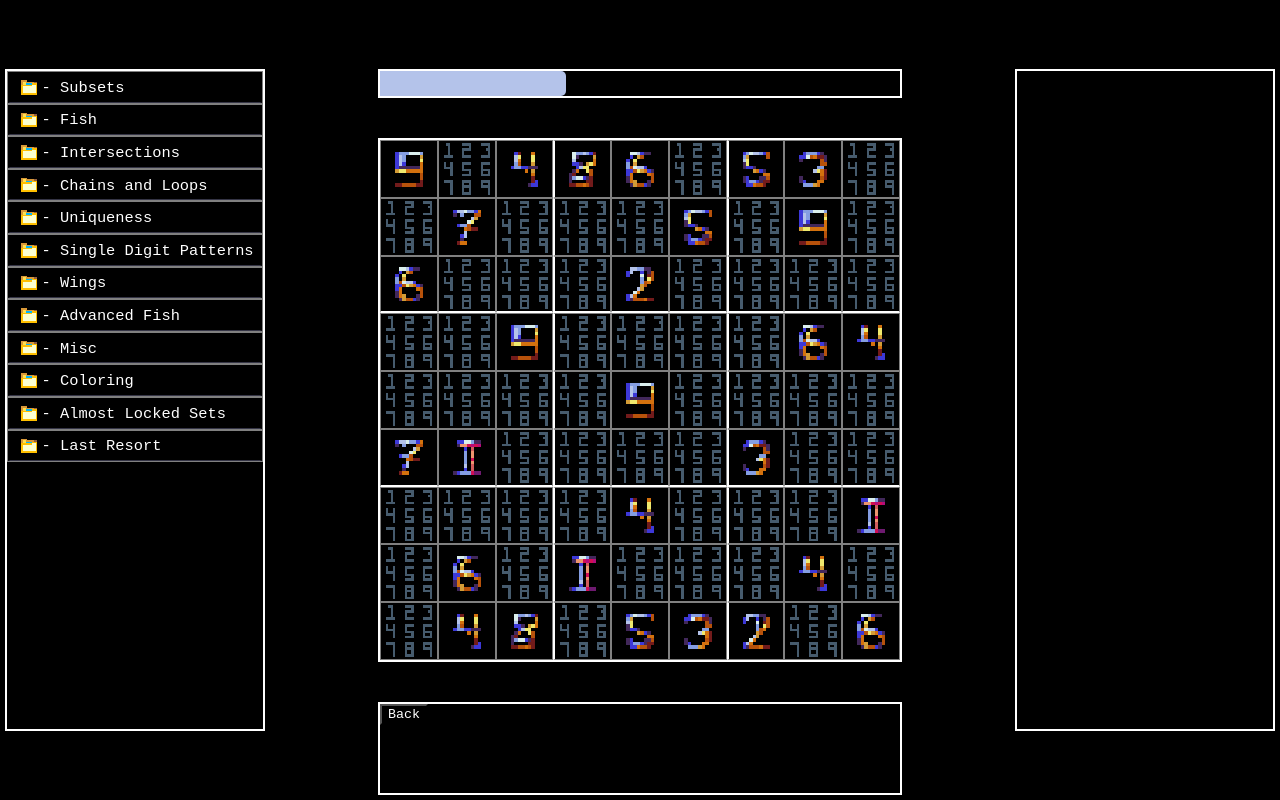
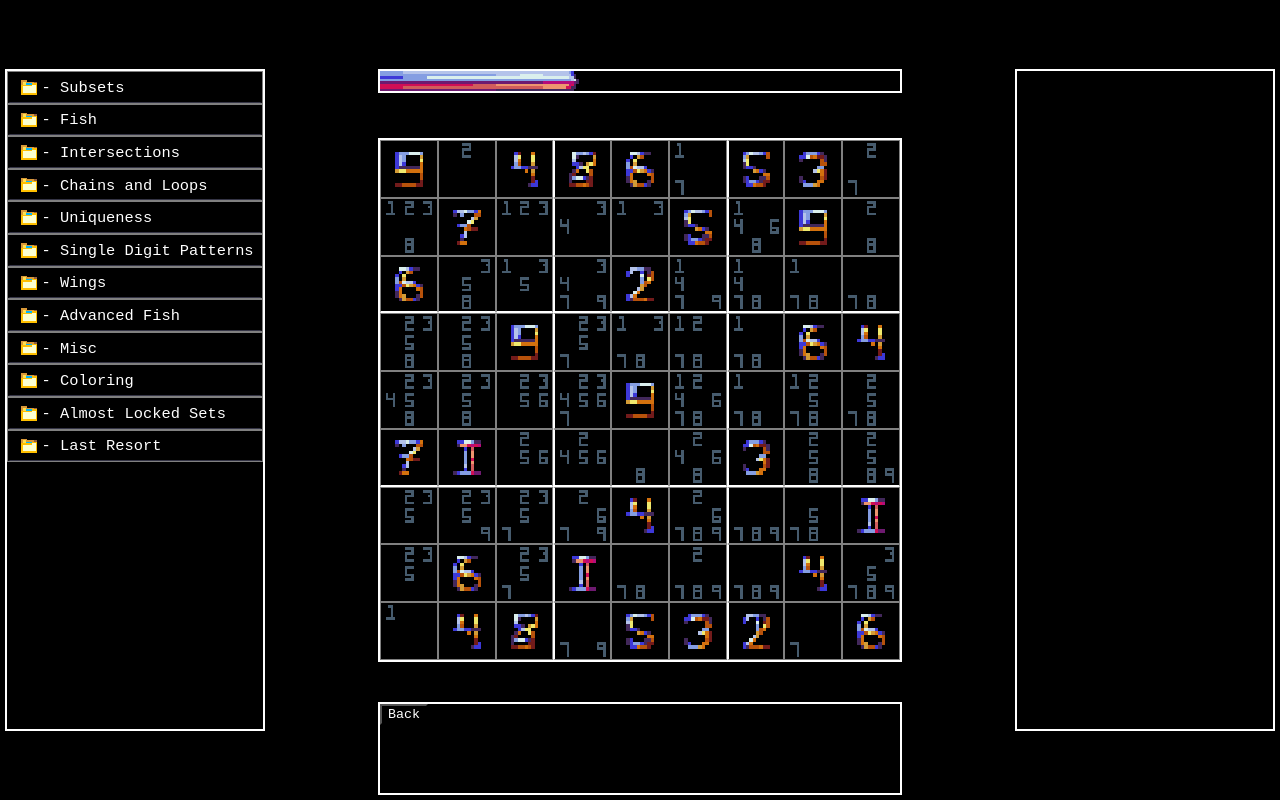
Before and after one commit to AdministratorCyn/2DoKu, a website built with Vite: page src/Sudoku/sudoku.html in a window 1280 px wide. Built offline with nearby package versions, Linux system fonts and the light colour scheme.

Commit message:
very budget progress bar

```diff
--- a/src-tauri/Cargo.toml
+++ b/src-tauri/Cargo.toml
@@ -22,3 +22,4 @@ tauri = { version = "2", features = [] }
 tauri-plugin-opener = "2"
 serde = { version = "1.0", features = ["derive"] }
 serde_json = "1"
+tauri-plugin-prevent-default = "0.2"
--- /dev/null
+++ b/src-tauri/capabilities/prevent-default.json
@@ -0,0 +1,5 @@
+{
+    "identifier": "prevent-default",
+    "windows": ["*"],
+    "permissions": ["prevent-default:default"]
+  }
--- a/src/Sudoku/sudoku.css
+++ b/src/Sudoku/sudoku.css
@@ -125,4 +125,5 @@ a {
 .noResize {
     resize: none;
     overflow: hidden;
+    pointer-events: none;
 }
--- a/src/Sudoku/sudoku.ts
+++ b/src/Sudoku/sudoku.ts
@@ -1,38 +1,65 @@
 import { image } from "@tauri-apps/api";
-
+//import { invoke } from "@tauri-apps/api";
 //add titled border to console
 
+document.addEventListener('contextmenu', (event) => {
+  event.preventDefault();
+});
+//index based comms
+
 const puzzle = "9.486.53..7...5.9.6...2......9....64....9....71....3......4...1.6.1...4..48.532.6";
-let char_grid: number[][] = Array.from({ length: 9 }, () => Array(9).fill(0));
-let cand_grid: boolean[][];
+let temp_grid: number[][] = Array.from({ length: 9 }, () => Array(9).fill(0));
 
 for (let i = 0; i < 9; i++) {
     for (let j = 0; j < 9; j++) {
       if (puzzle.charAt(i * 9 + j) == '.') {
-        char_grid[i][j] = 0;
+        temp_grid[i][j] = 0;
       }
       else {
-        char_grid[i][j] = parseInt(puzzle.charAt(i * 9 + j));
+        temp_grid[i][j] = parseInt(puzzle.charAt(i * 9 + j));
       }
     }
   }
 
 let techList: [string, [string, boolean][]][] = [["Subsets", [["Naked Single", true], ["Hidden Single", false], ["Naked Pair", true]]], ["Fish", [["X-Wing", true], ["Swordfish", true], ["Jellyfish", true]]], ["Intersections", []], ["Chains and Loops", []], ["Uniqueness", []], ["Single Digit Patterns", []], ["Wings", []], ["Advanced Fish", []], ["Misc", []], ["Coloring", []], ["Almost Locked Sets", []], ["Last Resort", []]];
 
-async function autocand() { //figure out how to best do this
+class Sudoku {
+  char_grid: number[][];
+  cand_grid: boolean[][];
+  constructor(char_grid: number[][]) {
+    this.char_grid = char_grid;
+    this.cand_grid = this.autocand();
+  }
+  autocand(): boolean[][] {
+    let temp_bool: boolean[][] = Array.from({ length: 9 }, () => Array(81).fill(true));
 
+    for (let i = 0; i < 9; i++) {
+      for (let j = 0; j < 9; j++) {
+        if (this.char_grid[i][j] != 0) {
+          for (let k = 0; k < 9; k++) {
+            temp_bool[i][k * 9 + this.char_grid[i][j] - 1] = false;
+            temp_bool[k][j * 9 + this.char_grid[i][j] - 1] = false;
+            temp_bool[Math.floor(i / 3) * 3 + Math.floor(k / 3)][Math.floor(j / 3) * 27 + (k % 3) * 9 + this.char_grid[i][j] - 1] = false;
+          }
+        }
+      }
+    }
+    return temp_bool;
+  }
 }
+
+let sudoku = new Sudoku(temp_grid);
 
 //i should add an actual sidebar to all pages
 document.addEventListener('DOMContentLoaded', () => {
-    customElements.define('puz-zel', Sudoku);
+    customElements.define('puz-zel', SudokuGrid);
     customElements.define('ce-ll', Cell);
     const sudokuElement = document.getElementById('sudoku');
     if (sudokuElement) {
-      Object.setPrototypeOf(sudokuElement, Sudoku.prototype);
+      Object.setPrototypeOf(sudokuElement, SudokuGrid.prototype);
       (sudokuElement as any).constructor = Sudoku;
     }
-    sudokuElement ? (sudokuElement as Sudoku).initComp() : null;
+    sudokuElement ? (sudokuElement as SudokuGrid).initComp() : null;
 
 
     const toggle = document.getElementById('techniques');
@@ -93,7 +120,7 @@ document.addEventListener('DOMContentLoaded', () => {
     Object.setPrototypeOf(progressBarElement, ProgressBar.prototype);
     (progressBarElement as any).constructor = ProgressBar;
     (progressBarElement as ProgressBar).connectedCallback();
-    const filledCells = char_grid.flat().filter(num => num !== 0).length;
+    const filledCells = sudoku.char_grid.flat().filter(num => num !== 0).length;
     const progress = (filledCells / 81) * 100;
     (progressBarElement as ProgressBar).setProgress(progress);
   }
@@ -118,8 +145,8 @@ class Cell extends HTMLElement {
         });
       }
       const img = document.createElement('img');
-        img.src = `/src/assets/${char_grid[i][j]}.png`;
-        img.alt = `${char_grid[i][j]}`;
+        img.src = `/src/assets/${sudoku.char_grid[i][j]}.png`;
+        img.alt = `${sudoku.char_grid[i][j]}`;
         img.style.width = '100%';
         img.style.height = '100%';
         button.appendChild(img);
@@ -130,35 +157,43 @@ class Cell extends HTMLElement {
         const button = document.createElement("button");
         this.classList.add('ca');
         const image = document.createElement('img');
-        image.src = `/src/assets/cand${k + 1}.png`;
+        if (sudoku.cand_grid[i][j * 9 + k]) {
+          image.src = `/src/assets/cand${k + 1}.png`;
+        }
+        else {
+          image.src = '/src/assets/blank.png';
+        }
         image.classList.add('sc');
         button.classList.add("cand");
-        button.addEventListener('click', () => {
-          if (image.src.includes('blank.png')) {
-            image.src = `/src/assets/cand${k + 1}.png`;
-          } else {
-            image.src = '/src/assets/blank.png';
+        button.addEventListener('mousedown', (event) => {
+          if (event.button === 2) {
+            if (image.src.includes('blank.png')) {
+              image.src = `/src/assets/cand${k + 1}.png`;
+            } else {
+              image.src = '/src/assets/blank.png';
+            }
           }
         });
         button.addEventListener('keydown', (event) => {
           if (event.key >= '1' && event.key <= '9') {
-            char_grid[i][j] = parseInt(event.key);
+            sudoku.char_grid[i][j] = parseInt(event.key);
             this.clear();
             this.sc(false, i, j);
             const progressBarElement = document.getElementById('progress');
             if (progressBarElement) {
               const progressBar = progressBarElement as ProgressBar;
-              const filledCells = char_grid.flat().filter(num => num !== 0).length;
+              const filledCells = sudoku.char_grid.flat().filter(num => num !== 0).length;
               const progress = (filledCells / 81) * 100;
               progressBar.setProgress(progress);
             }
+            //sudoku.autocand();
           }
         });
         button.addEventListener('mouseover', () => {
-
+          image.style.filter = 'brightness(1.5)';
         });
         button.addEventListener('mouseout', () => {
-
+          image.style.filter = 'brightness(1)';
         });
         button.appendChild(image);
         this.appendChild(button);
@@ -173,7 +208,7 @@ class Cell extends HTMLElement {
   }
 
 
-  class Sudoku extends HTMLElement {
+  class SudokuGrid extends HTMLElement {
     constructor() {
       super();
     }
@@ -190,7 +225,7 @@ class Cell extends HTMLElement {
             cell.style.borderLeft = '2px solid white';
             cell.style.padding = '0px';
           }
-          if (char_grid[i][j] != 0) {
+          if (sudoku.char_grid[i][j] != 0) {
             cell.sc(true, i, j);
           }
           else {
@@ -206,32 +241,40 @@ class Cell extends HTMLElement {
 
   class ProgressBar extends HTMLElement {
     private progress: number;
-
     constructor() {
       super();
       this.progress = 0;
-      this.style.display = 'block';
-      this.style.width = '100%';
-      this.style.backgroundColor = '#e0e0e0';
-      this.style.borderRadius = '5px';
-      this.style.overflow = 'hidden';
     }
 
     connectedCallback() {
-      const bar = document.createElement('div');
-      bar.style.height = '100%';
-      bar.style.width = `${this.progress}%`;
-      bar.style.backgroundColor = '#B4C3EA';
-      bar.style.borderTopRightRadius = '5px';
-      bar.style.borderBottomRightRadius = '5px';
-      bar.style.transition = 'width 0.25s';
-      this.appendChild(bar);
+      this.style.display = 'flex';
+      this.style.height = '20px';
+      this.style.width = `${this.progress}%`;
+      this.style.backgroundColor = '#000000';
     }
 
-    setProgress(value: number) {
-      this.progress = Math.max(0, Math.min(100, value));
-      if (this.firstChild) {
-        (this.firstChild as HTMLElement).style.width = `${this.progress}%`;
-      }
+    setProgress(progress: number) {
+      this.progress = progress;
+      this.updateProgressBar();
+    }
+
+    updateProgressBar() {
+      const container = document.createElement('div');
+      this.innerHTML = '';
+      const filledWidth = (this.progress / 100) * this.clientWidth;
+
+      const middleBar = document.createElement('img');
+      middleBar.src = '/src/assets/bar.png';
+      middleBar.style.height = '100%';
+      middleBar.style.width = `${filledWidth}px`;
+      middleBar.style.flexGrow = '1';
+      container.appendChild(middleBar);
+
+      const endCap = document.createElement('img');
+      endCap.src = '/src/assets/cap.png';
+      endCap.style.height = '100%';
+      endCap.style.width = 'auto';
+      container.appendChild(endCap);
+      this.appendChild(container);
     }
   }
```
Also changed, not shown: src/assets/bar.png (added), src/assets/cap.png (added), src/assets/numbers.png, 1 other file.
